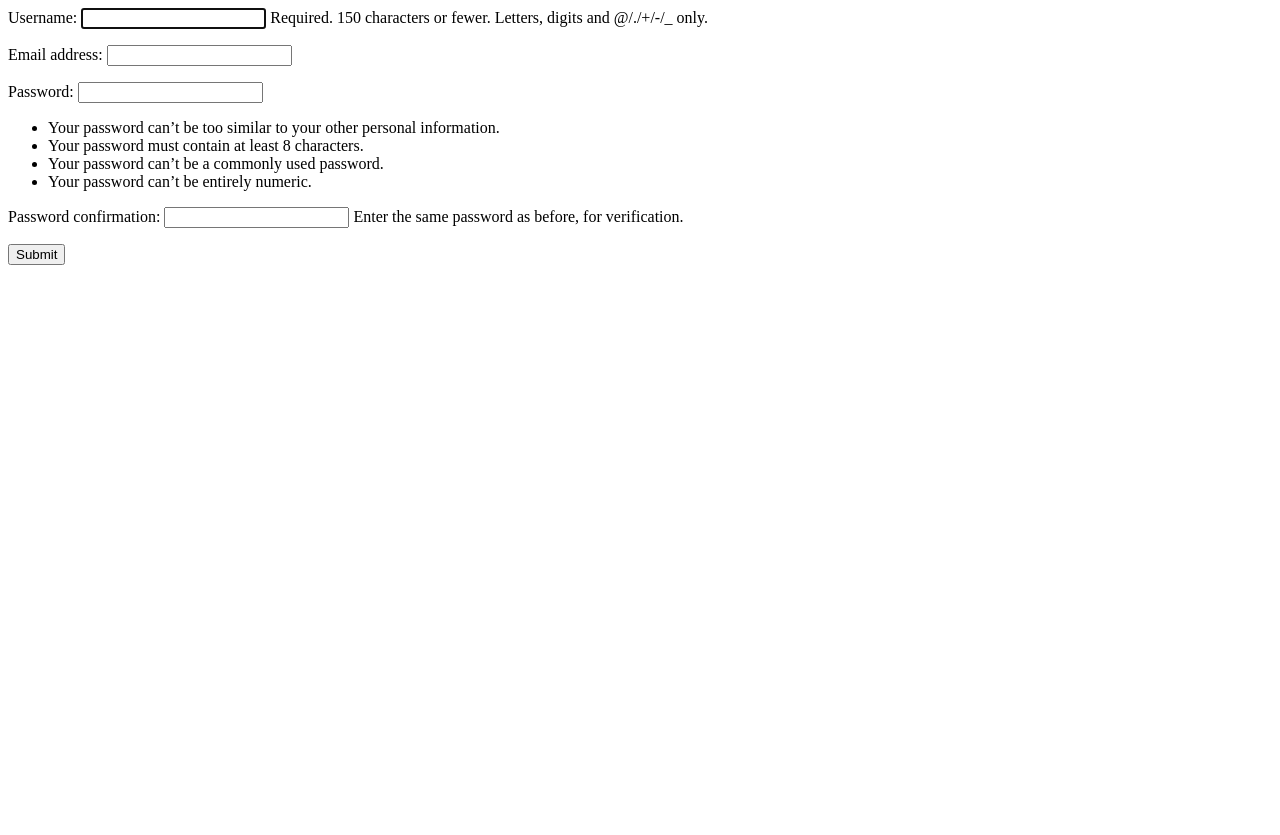
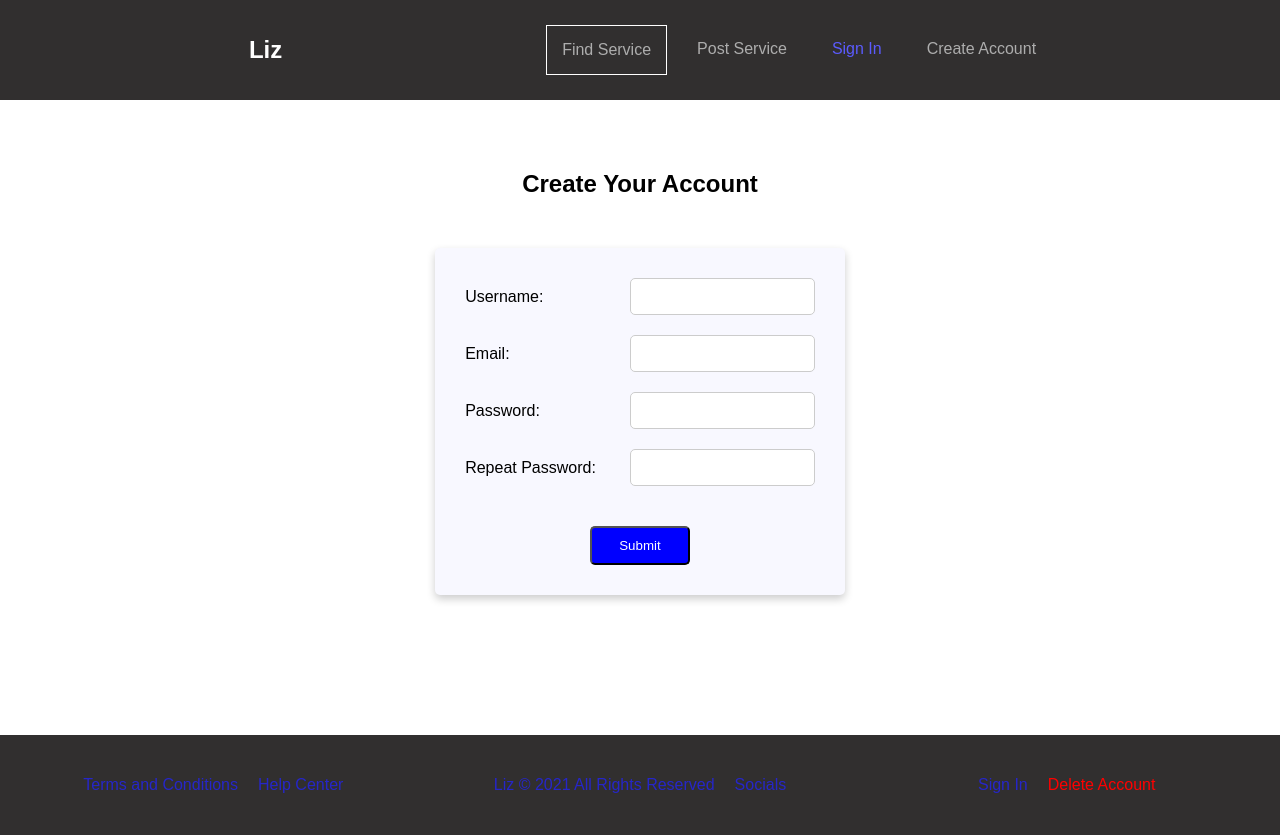
Before and after one commit to siphesihlemagazi/liz, a Django app: page /register in a window 1280 px wide. Before the commit the page ends 800 px from the top, so only its background shows below. Run offline with Django 3.2, Linux system fonts and the light colour scheme; some libraries are stand-ins or nearby versions.

Commit message:
Added login and registration view with manual user validation

```diff
--- a/main/forms.py
+++ b/main/forms.py
@@ -1,8 +1,8 @@
 from django.forms import ModelForm, Textarea
 from .models import Service
-from django.contrib.auth.forms import UserCreationForm
-from django import forms
-from django.contrib.auth.models import User
+#from django.contrib.auth.forms import UserCreationForm
+#from django import forms
+#from django.contrib.auth.models import User
 
 
 class ServiceForm(ModelForm):
@@ -15,7 +15,7 @@ class ServiceForm(ModelForm):
         }
 
 
-class CreateUserForm(UserCreationForm):
-    class Meta:
-        model = User
-        fields = ['username', 'email', 'password1', 'password2']
+# class CreateUserForm(UserCreationForm):
+#     class Meta:
+#         model = User
+#         fields = ['username', 'email', 'password1', 'password2']
--- a/main/views.py
+++ b/main/views.py
@@ -1,7 +1,10 @@
 from django.shortcuts import render, redirect
 from .models import Service
-from .forms import ServiceForm, CreateUserForm
-from django.contrib.auth.forms import UserCreationForm
+from .forms import ServiceForm  # ,CreateUserForm
+# from django.contrib.auth.forms import UserCreationForm
+
+from django.contrib.auth.models import User, auth
+from django.contrib import messages
 
 
 # SERVICES
@@ -62,23 +65,73 @@ def delete(request, pk):
 
 
 # USERS
+
 def register(request):
-    form = CreateUserForm()
 
     if request.method == 'POST':
-        form = CreateUserForm(request.POST)
-        if form.is_valid():
-            form.save()
-        # return redirect('/')
+        username = request.POST['username']
+        email = request.POST['email']
+        password = request.POST['password']
+        password2 = request.POST['password2']
 
-    context = {
-        'form': form
-    }
-    return render(request, 'register.html', context)
+        if password == password2:
+            if User.objects.filter(email=email).exists():
+                messages.info(request, 'Email already taken')
+                return redirect('register')
+
+            elif User.objects.filter(username=username).exists():
+                messages.info(request, 'Username already taken')
+                return redirect('register')
+
+            else:
+                user = User.objects.create_user(
+                    username=username, email=email, password=password)
+                user.save()
+                return redirect('login')
+
+        else:
+            messages.info(request, 'Passwords do not match')
+            return redirect('register')
+
+    else:
+        return render(request, 'register.html')
 
 
 def login(request):
-    context = {
 
-    }
-    return render(request, 'login.html', context)
+    if request.method == 'POST':
+        username = request.POST['username']
+        password = request.POST['password']
+
+        user = auth.authenticate(username=username, password=password)
+
+        if user is not None:
+            auth.login(request, user)
+            return redirect('/')
+        else:
+            messages.info(request, 'Invalid login credentials')
+            return redirect('login')
+    else:
+        return render(request, 'login.html')
+
+
+# def register(request):
+#     form = CreateUserForm()
+
+#     if request.method == 'POST':
+#         form = CreateUserForm(request.POST)
+#         if form.is_valid():
+#             form.save()
+#         # return redirect('/')
+
+#     context = {
+#         'form': form
+#     }
+#     return render(request, 'register.html', context)
+
+
+# def login(request):
+#     context = {
+
+#     }
+#     return render(request, 'login.html', context)
--- a/static/main/css/style.css
+++ b/static/main/css/style.css
@@ -18,7 +18,7 @@ nav {
     position: fixed;
     width: 100%;
     /* border-bottom: 1px solid red; */
-    box-shadow: 0 4px 8px 0 rgba(0,0,0,0.2);
+    /* box-shadow: 0 4px 8px 0 rgba(0,0,0,0.2); */
 }
 nav .mainMenu {
     display: flex;
--- /dev/null
+++ b/static/main/css/users.css
@@ -0,0 +1,45 @@
+.userform{
+    display: flex;
+    flex-direction: column;
+    align-items: center;
+    justify-content: center;
+    width: 100%;
+    background-color: ghostwhite;
+    box-shadow: 0 4px 8px 0 rgba(0,0,0,0.2);
+    border-radius: 5px;
+    margin: 10px;
+}
+.userform form{
+    display: flex;
+    flex-direction: column;
+    padding: 20px;
+}
+
+.user-form-field{
+    display: flex;
+    flex-direction: row;
+    align-items: center;
+    justify-content: space-between;
+    width: 100%;
+}
+.user-form-field input{
+    width: 50%;
+    border-radius: 5px;
+    border: 1px solid #ccc;;
+    outline: none;
+}
+
+.user-form-field input:focus{
+    background-color: lightblue;
+    border: 2px solid #555;
+}
+.user-login-btn {
+    background-color: blue;
+    width: 100px;
+    color: #fff;
+    margin-top: 30px;
+}
+.user-form-error-message{
+    color: red;
+    margin-top: 30px;
+}
--- a/templates/base.html
+++ b/templates/base.html
@@ -7,6 +7,7 @@
     <link rel="stylesheet" href="{% static 'main/css/style.css' %}">
     <link rel="stylesheet" href="{% static 'main/css/create.css' %}">
     <link rel="stylesheet" href="{% static 'main/css/delete.css' %}">
+    <link rel="stylesheet" href="{% static 'main/css/users.css' %}">
     <link rel="stylesheet" href="https://cdnjs.cloudflare.com/ajax/libs/font-awesome/5.12.0-2/css/all.min.css"
         integrity="sha256-46r060N2LrChLLb5zowXQ72/iKKNiw/lAmygmHExk/o=" crossorigin="anonymous" />
     <link rel="stylesheet" href="{% static 'main/lib/bootstrap-icons/bootstrap-icons.css' %}">
--- a/templates/register.html
+++ b/templates/register.html
@@ -1,6 +1,61 @@
-<form action="" method="POST">
-    {% csrf_token %}
-    {{ form.as_p }}
+{% extends 'base.html' %}
 
-    <input type="submit" name="Create User">
-</form>
+{% block pageTITLE %}
+<h2>Create Your Account</h2>
+{% endblock pageTITLE %}
+
+{% block content %}
+<div class="userform">
+    {% for message in messages %}
+    <small class="user-form-error-message">{{ message }} </small>
+    {% endfor %}
+
+    <form method="POST" action="register">
+        {% csrf_token %}
+        <div class="user-form-field">
+            <p>Username:</p>
+            <input type="text" name="username" placeholder="" required>
+        </div>
+
+        <div class="user-form-field">
+            <p>Email:</p>
+            <input type="email" name="email" placeholder="" required>
+        </div>
+
+        <div class="user-form-field">
+            <p>Password:</p>
+            <input type="password" name="password" placeholder="" required>
+        </div>
+
+        <div class="user-form-field">
+            <p>Repeat Password:</p>
+            <input type="password" name="password2" placeholder="" required>
+        </div>
+
+        <input class="user-login-btn" type="submit" name="Create User">
+    </form>
+</div>
+{% endblock content %}
+
+
+
+
+
+
+
+
+
+
+
+
+
+
+
+
+
+
+<!-- Irrelevant blocks -->
+{% block searchFORM %}
+{% endblock searchFORM %}
+{% block pagination %}
+{% endblock pagination %}
```
Also changed, not shown: templates/login.html (+52 -1 lines), db.sqlite3.
